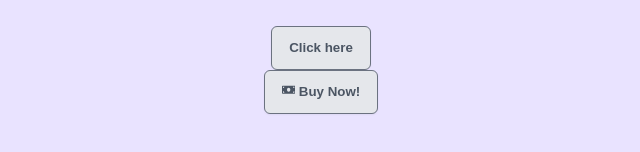
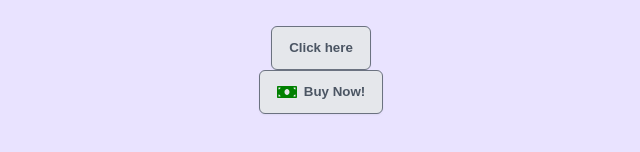
Before and after one commit to vishalicious213/react-buttons, a React (Vite) app: page / in a window 1280 px wide. Shown: the part 330-482 px from the top of the page, without its empty margins (319-959 px from the left). Built offline with nearby package versions, Linux system fonts and the light colour scheme.

Commit message:
styled svg imported from react-icons

```diff
--- a/index.css
+++ b/index.css
@@ -27,4 +27,13 @@ button {
     padding: 9px 17px;
     border-radius: 6px;
     line-height: 24px;
+    display: flex;
+    align-items: center;
 }
+
+button > svg {
+    margin-right: 7px;
+    color: green;
+    height: 20px;
+    width: 20px;
+}
```
